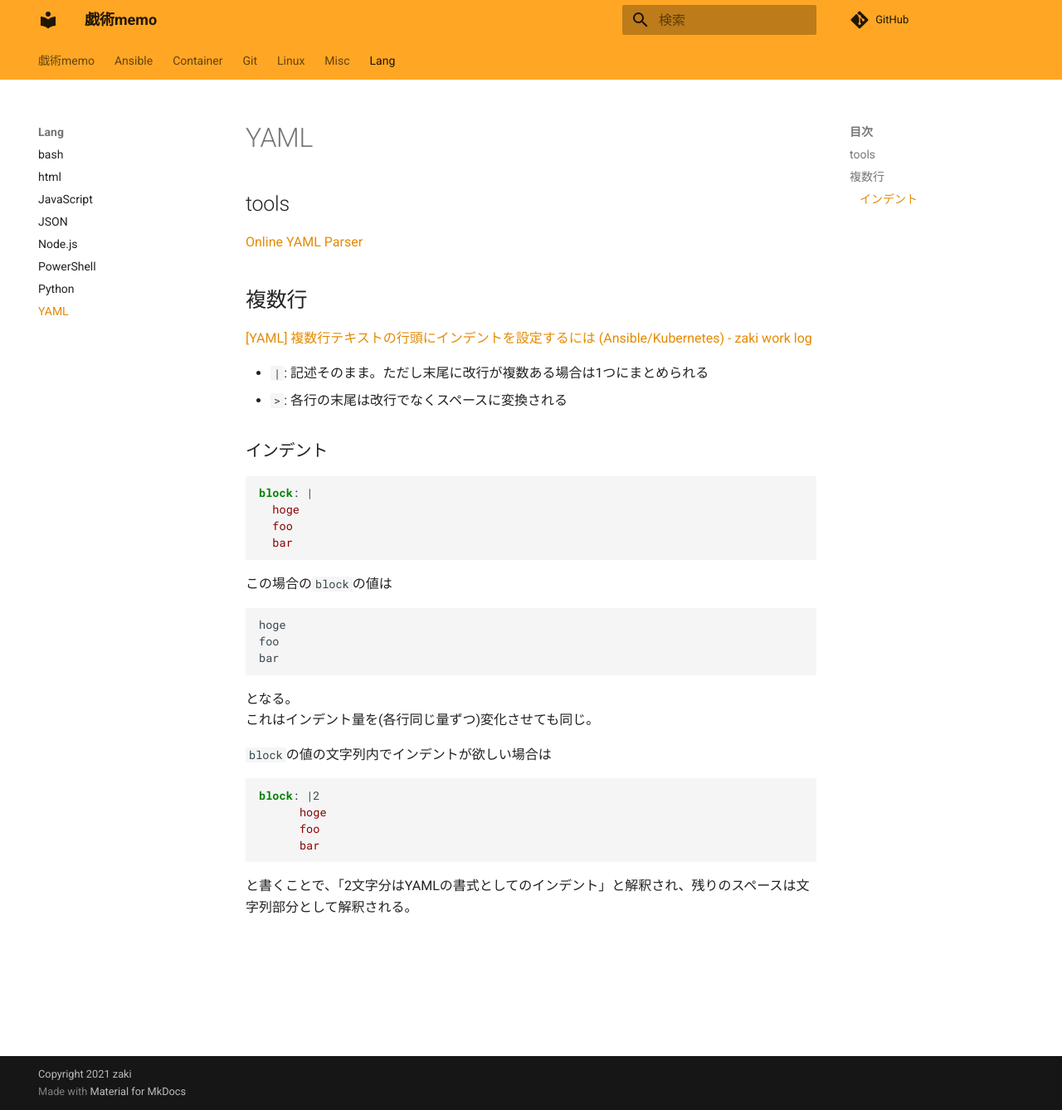
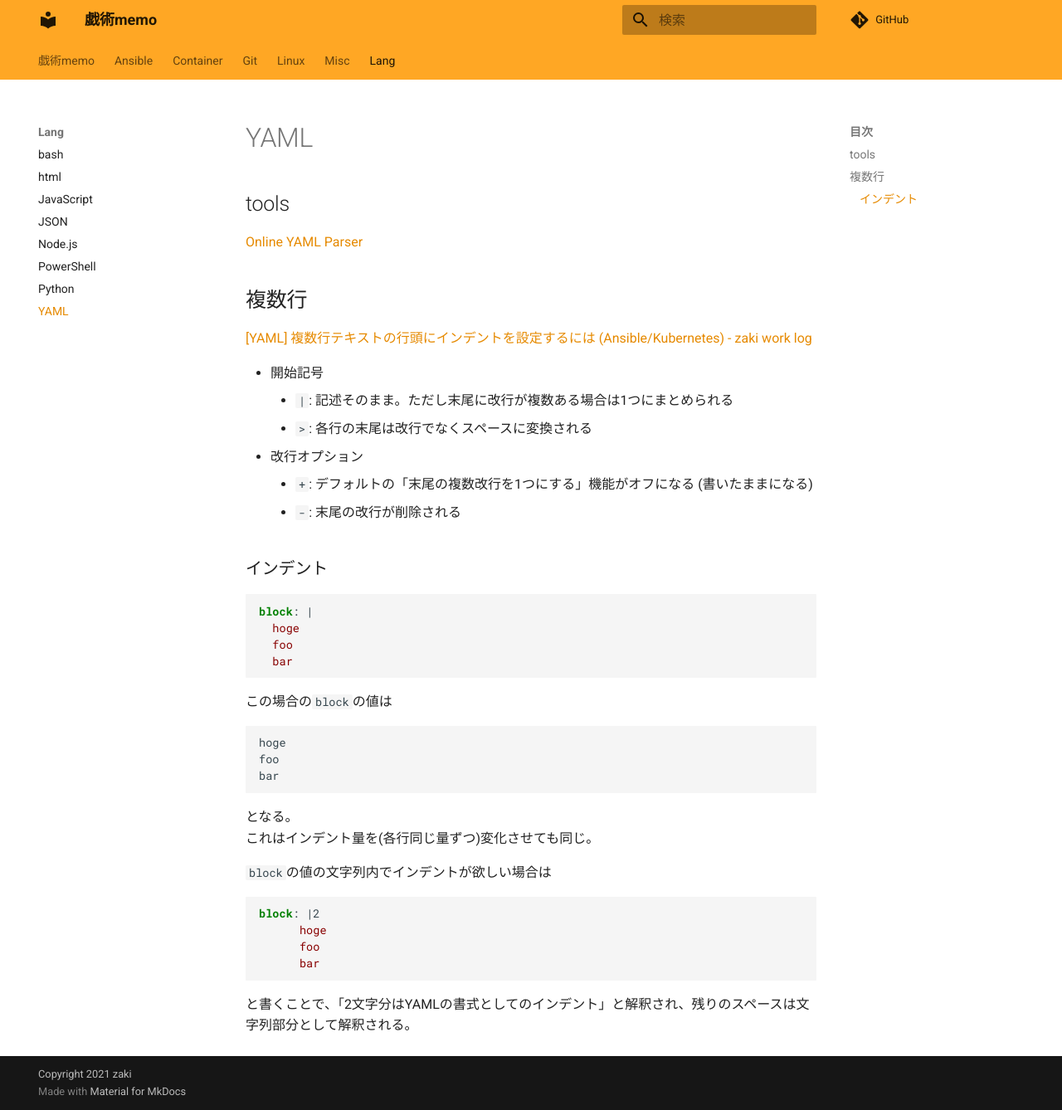
Before and after one commit to zaki-lknr/docs, an MkDocs documentation site: the page built from docs/lang/yaml.md, in a window 1280 px wide and 1338 px high. Shown: the whole window at 83% size. Built offline with MkDocs 1.6.1 and Material for MkDocs 9.7.7, drawn with Linux system fonts in a browser that asks for light colours; comment, search, counter and statistics services are not loaded.

Commit message:
add: lang/yaml: 複数行テキストのオプション

```diff
--- a/docs/lang/yaml.md
+++ b/docs/lang/yaml.md
@@ -8,8 +8,12 @@
 
 [[YAML] 複数行テキストの行頭にインデントを設定するには (Ansible/Kubernetes) - zaki work log](https://zaki-hmkc.hatenablog.com/entry/2021/07/17/220311)
 
-- `|`: 記述そのまま。ただし末尾に改行が複数ある場合は1つにまとめられる
-- `>`: 各行の末尾は改行でなくスペースに変換される
+- 開始記号
+    - `|`: 記述そのまま。ただし末尾に改行が複数ある場合は1つにまとめられる
+    - `>`: 各行の末尾は改行でなくスペースに変換される
+- 改行オプション
+    - `+`: デフォルトの「末尾の複数改行を1つにする」機能がオフになる (書いたままになる)
+    - `-`: 末尾の改行が削除される
 
 ### インデント
 
```
